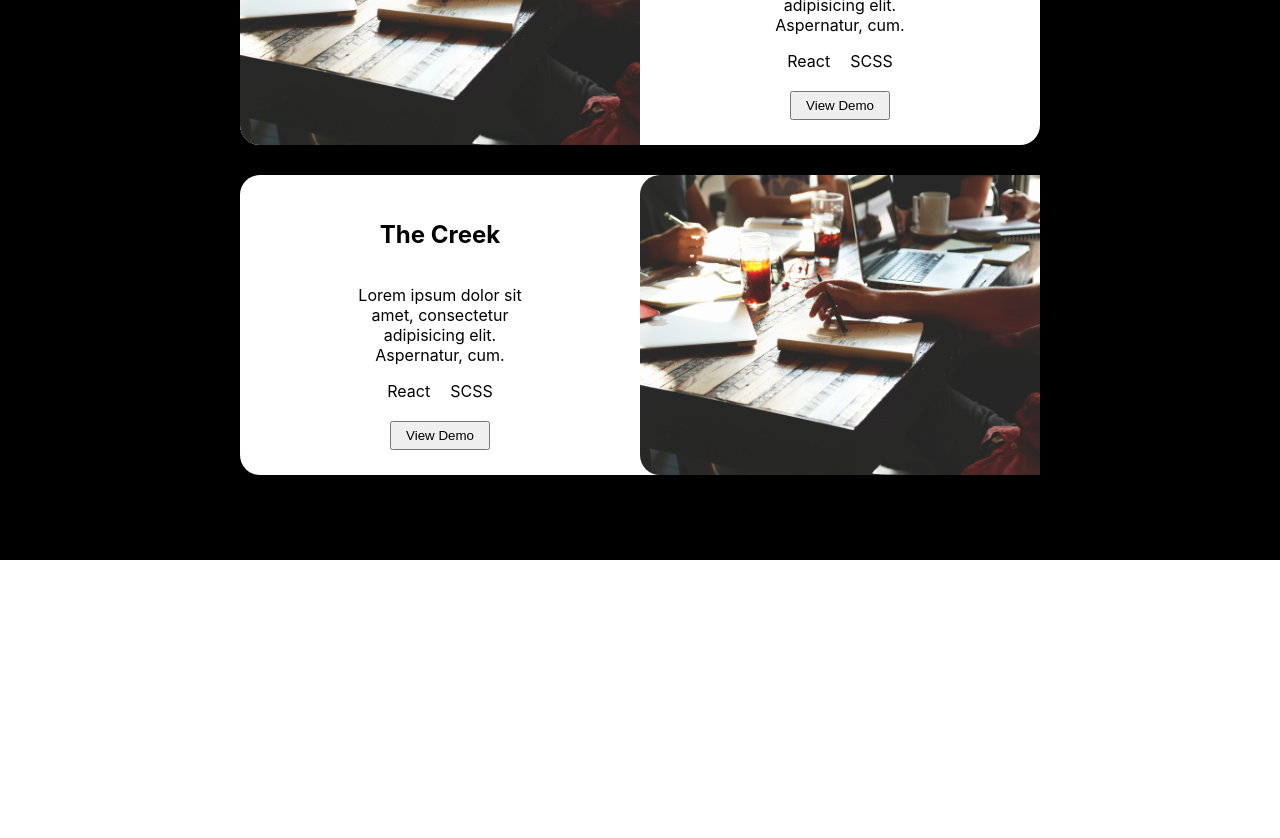
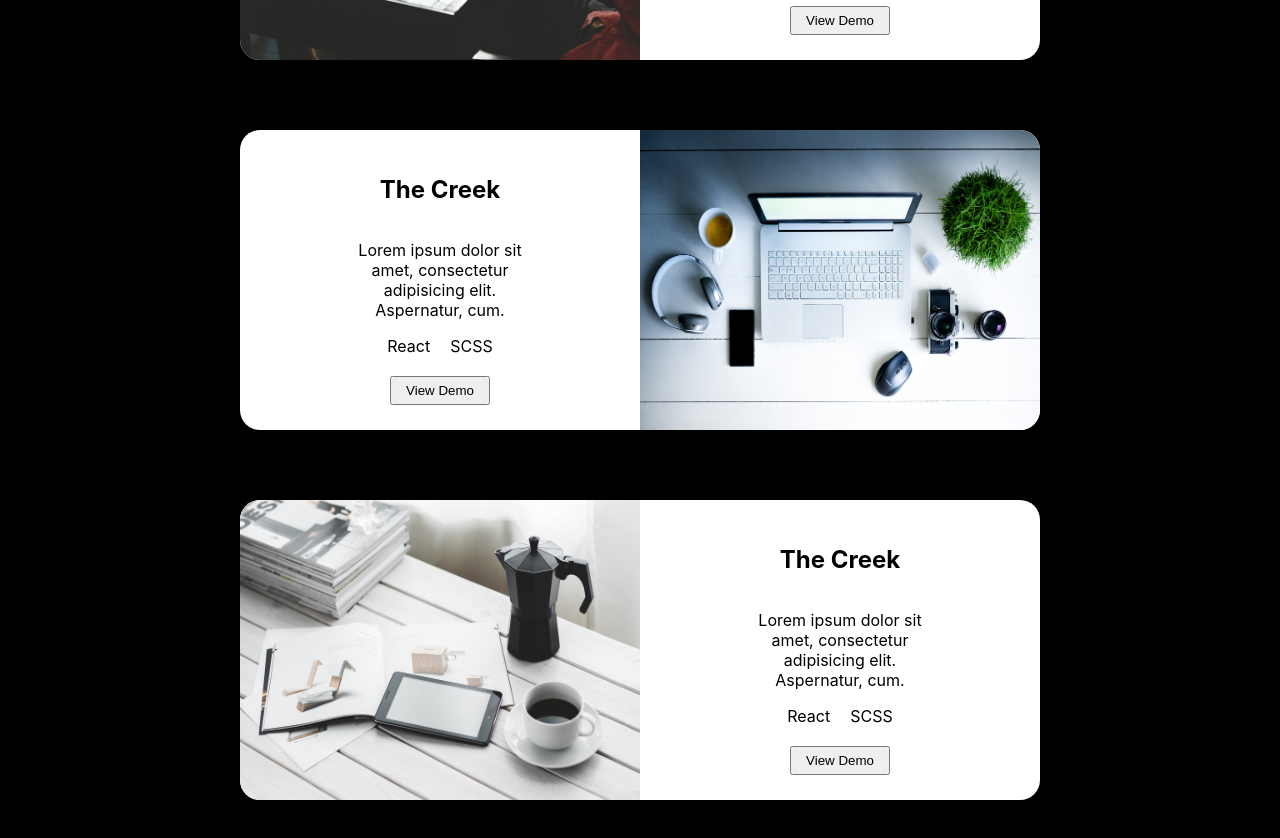
Before and after one commit to anshulamrahs/Agency, a React (Create React App) app: page / in a window 1280 px wide. Shown: the part 1840-2678 px from the top of the page. Before the commit the page ends 2400 px from the top, so only its background shows below. Built offline with nearby package versions, Linux system fonts and the light colour scheme.

Commit message:
work component

```diff
--- a/src/components/work/Work.jsx
+++ b/src/components/work/Work.jsx
@@ -1,6 +1,8 @@
 import React from 'react'
 import './work.scss'
 import WR from '../assets/wr.jpeg'
+import WR1 from '../assets/wr1.jpeg'
+import WR2 from '../assets/wr2.jpeg'
 
 const Work = () => {
   return (
@@ -19,8 +21,21 @@ const Work = () => {
         </div>
       </div>
       <div className="card card2">
+        <div className="left left2">
+          <img className='img img2' src={WR1} alt=""/>
+        </div>
+        <div className="right">
+          <h2>The Creek</h2>
+          <p>Lorem ipsum dolor sit amet, consectetur adipisicing elit. Aspernatur, cum.</p>
+          <div className="span">
+          <span>React</span><span>SCSS</span>
+          </div>
+          <button className="btn">View Demo</button>
+        </div>
+      </div>
+      <div className="card">
         <div className="left">
-          <img className='img img2' src={WR} alt=""/>
+          <img className='img' src={WR2} alt=""/>
         </div>
         <div className="right">
           <h2>The Creek</h2>
--- a/src/components/work/work.scss
+++ b/src/components/work/work.scss
@@ -1,6 +1,6 @@
 .work {
     width: 100vw;
-    height: 100vh;
+    height: auto;
     display: flex;
     //justify-content: space-between;
     justify-content: center;
@@ -14,6 +14,7 @@
         flex-direction: row-reverse;
 
     }
+
     .card {
         width: 800px;
         height: 300px;
@@ -23,6 +24,7 @@
         display: flex;
         justify-content: space-between;
         border-radius: 20px;
+        margin-bottom: 40px;
         //align-items: center;
 
         .left {
@@ -36,10 +38,11 @@
                 height: 300px;
                 border-radius: 20px 0px 0px 20px;
 
-                .img2 {
-                border-radius: 20px;
+
+            }
+             .img2 {
+                border-radius: 0px 20px 20px 0px;
         }
-            }
         }
 
         .right {
```
